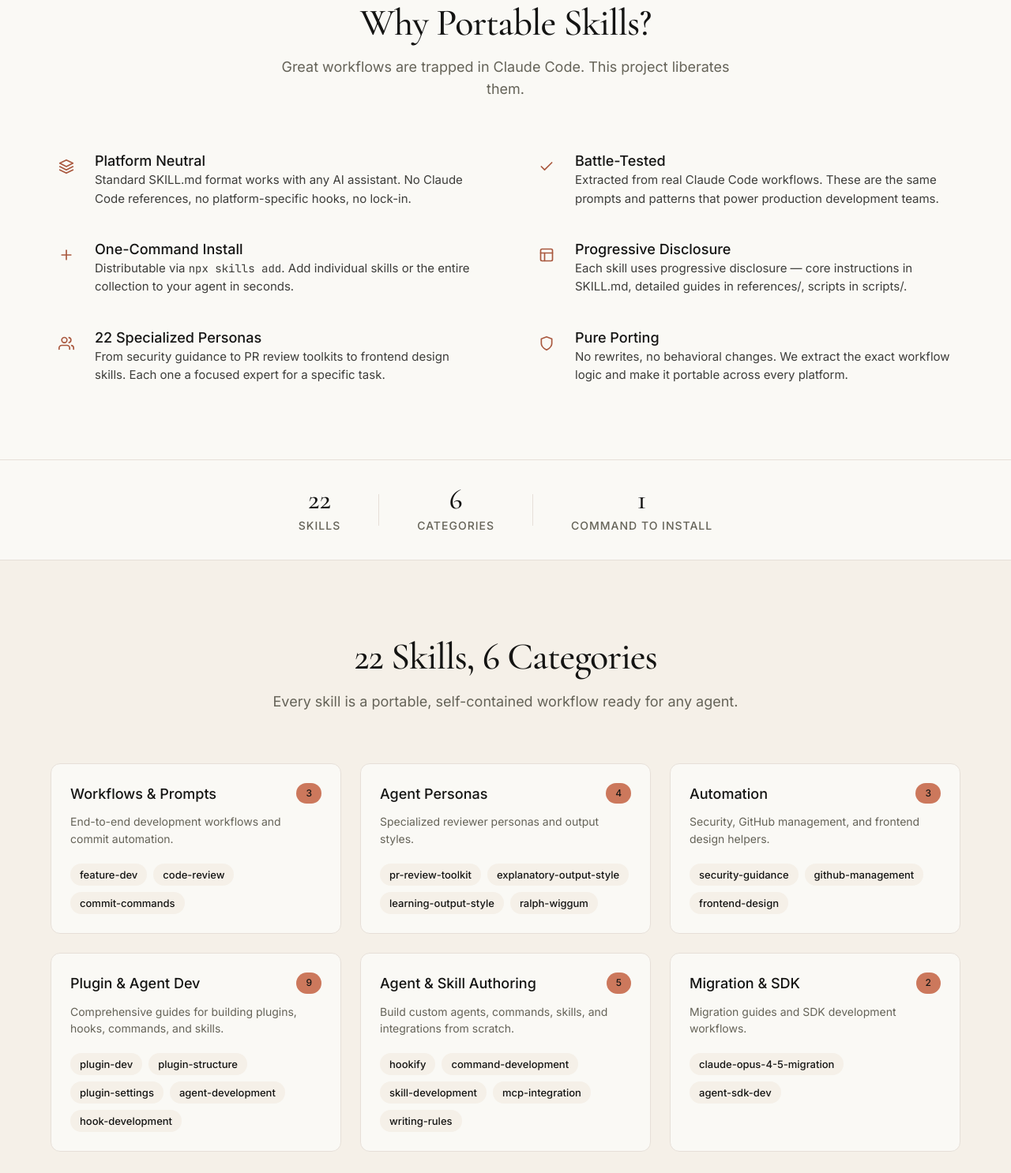
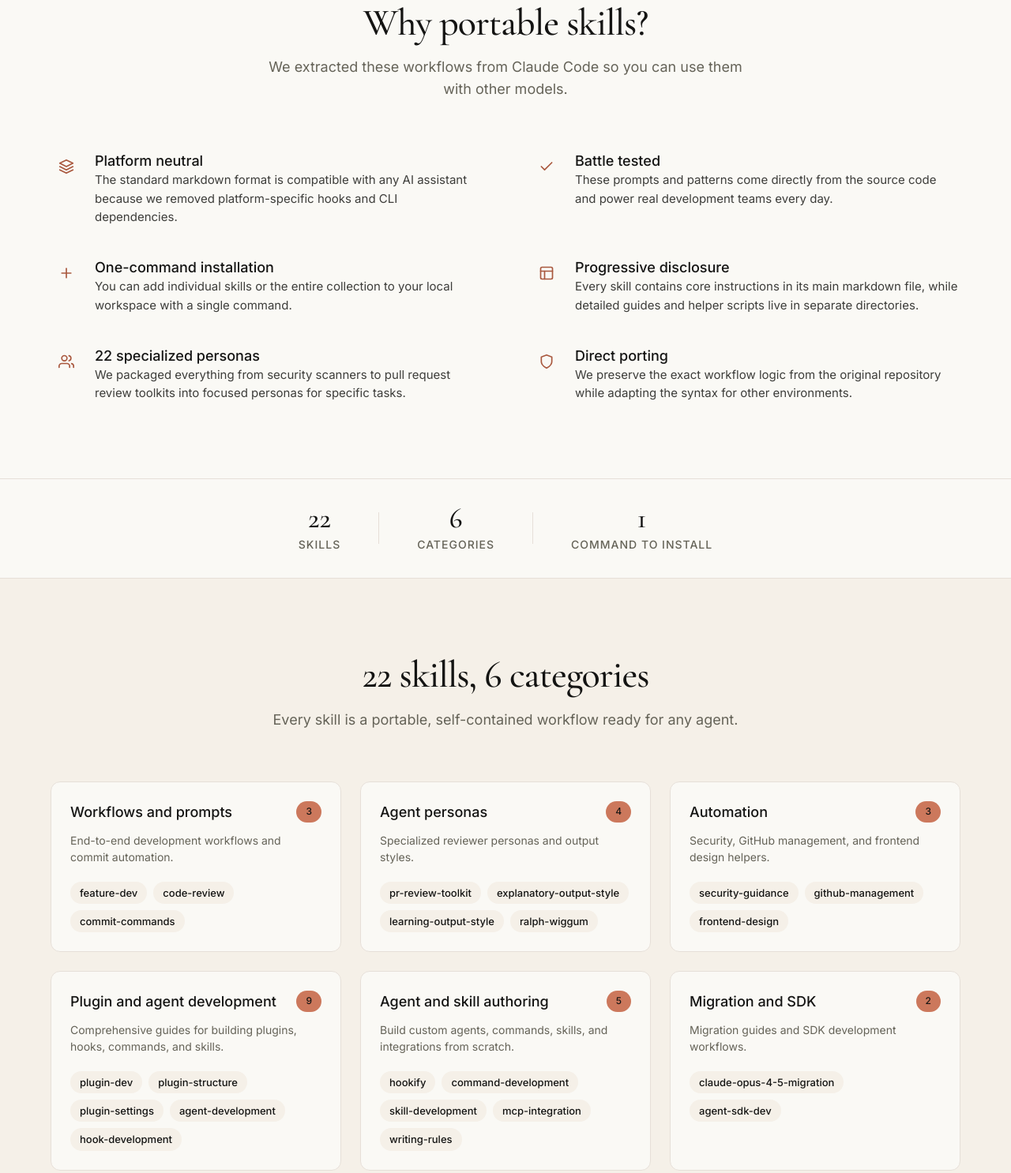
Before and after one commit to mhenke/claude-code-unplugged, a website: page docs/index.html in a window 1280 px wide. Shown: the part 824-2310 px from the top of the page at 79% size. Drawn offline with nearby package versions, Linux system fonts and the light colour scheme.

Commit message:
docs: humanize index.html landing page

```diff
--- a/docs/index.html
+++ b/docs/index.html
@@ -3,8 +3,8 @@
 <head>
   <meta charset="UTF-8">
   <meta name="viewport" content="width=device-width, initial-scale=1.0">
-  <title>Claude Code Unplugged — Portable Agent Skills</title>
-  <meta name="description" content="22 portable agent skills extracted from Claude Code. Use them anywhere — Cursor, Gemini CLI, Copilot, VS Code, and more.">
+  <title>Claude Code Unplugged: Portable Agent Skills</title>
+  <meta name="description" content="22 portable agent skills extracted from Claude Code. Use them anywhere, including Cursor, Gemini CLI, Copilot, and VS Code.">
   <link rel="preconnect" href="https://fonts.googleapis.com">
   <link rel="preconnect" href="https://fonts.gstatic.com" crossorigin>
   <link href="https://fonts.googleapis.com/css2?family=Cormorant+Garamond:wght@500&family=Inter:wght@400;500;600&family=JetBrains+Mono:wght@400&display=swap" rel="stylesheet">
@@ -1019,7 +1019,7 @@
     <div class="container hero-grid">
       <div class="hero-content">
         <h1 class="animate-in">Portable agent skills extracted from Claude Code</h1>
-        <p class="hero-subtitle animate-in delay-1">Use battle-tested workflows anywhere — Cursor, Gemini CLI, Copilot, VS Code, and more. No rewrites, no behavioral changes. Pure porting with platform neutrality.</p>
+        <p class="hero-subtitle animate-in delay-1">You can run these workflows in Cursor, Copilot, Gemini CLI, or VS Code without changing your codebase. We port the prompt logic directly to keep it platform neutral.</p>
         <div class="hero-buttons animate-in delay-2">
           <a href="#get-started" class="btn-primary">Get Started</a>
           <a href="https://github.com/mhenke/claude-code-unplugged" class="btn-secondary">View on GitHub</a>
@@ -1039,7 +1039,7 @@
 
 <span class="comment"># Feature development, code review, security guidance</span>
 <span class="comment"># PR review toolkit, plugin development, and more</span>
-<span class="comment"># — 22 skills, zero platform lock-in</span>
+<span class="comment"># 22 skills with no platform lock-in</span>
 
 <span class="command">$</span> <span class="keyword">ls</span> skills/
 feature-dev/          code-review/          commit-commands/
@@ -1058,8 +1058,8 @@ ralph-wiggum/</pre>
   <section class="features" id="features">
     <div class="container">
       <div class="section-header">
-        <h2 class="animate-in">Why Portable Skills?</h2>
-        <p class="animate-in delay-1">Great workflows are trapped in Claude Code. This project liberates them.</p>
+        <h2 class="animate-in">Why portable skills?</h2>
+        <p class="animate-in delay-1">We extracted these workflows from Claude Code so you can use them with other models.</p>
       </div>
       <div class="feature-list">
         <div class="feature-item animate-in delay-1">
@@ -1071,8 +1071,8 @@ ralph-wiggum/</pre>
             </svg>
           </div>
           <div class="feature-text">
-            <div class="title-md">Platform Neutral</div>
-            <p>Standard SKILL.md format works with any AI assistant. No Claude Code references, no platform-specific hooks, no lock-in.</p>
+            <div class="title-md">Platform neutral</div>
+            <p>The standard markdown format is compatible with any AI assistant because we removed platform-specific hooks and CLI dependencies.</p>
           </div>
         </div>
         <div class="feature-item animate-in delay-2">
@@ -1082,8 +1082,8 @@ ralph-wiggum/</pre>
             </svg>
           </div>
           <div class="feature-text">
-            <div class="title-md">Battle-Tested</div>
-            <p>Extracted from real Claude Code workflows. These are the same prompts and patterns that power production development teams.</p>
+            <div class="title-md">Battle tested</div>
+            <p>These prompts and patterns come directly from the source code and power real development teams every day.</p>
           </div>
         </div>
         <div class="feature-item animate-in delay-3">
@@ -1094,8 +1094,8 @@ ralph-wiggum/</pre>
             </svg>
           </div>
           <div class="feature-text">
-            <div class="title-md">One-Command Install</div>
-            <p>Distributable via <code class="code-font">npx skills add</code>. Add individual skills or the entire collection to your agent in seconds.</p>
+            <div class="title-md">One-command installation</div>
+            <p>You can add individual skills or the entire collection to your local workspace with a single command.</p>
           </div>
         </div>
         <div class="feature-item animate-in delay-1">
@@ -1107,8 +1107,8 @@ ralph-wiggum/</pre>
             </svg>
           </div>
           <div class="feature-text">
-            <div class="title-md">Progressive Disclosure</div>
-            <p>Each skill uses progressive disclosure — core instructions in SKILL.md, detailed guides in references/, scripts in scripts/.</p>
+            <div class="title-md">Progressive disclosure</div>
+            <p>Every skill contains core instructions in its main markdown file, while detailed guides and helper scripts live in separate directories.</p>
           </div>
         </div>
         <div class="feature-item animate-in delay-2">
@@ -1121,8 +1121,8 @@ ralph-wiggum/</pre>
             </svg>
           </div>
           <div class="feature-text">
-            <div class="title-md">22 Specialized Personas</div>
-            <p>From security guidance to PR review toolkits to frontend design skills. Each one a focused expert for a specific task.</p>
+            <div class="title-md">22 specialized personas</div>
+            <p>We packaged everything from security scanners to pull request review toolkits into focused personas for specific tasks.</p>
           </div>
         </div>
         <div class="feature-item animate-in delay-3">
@@ -1132,8 +1132,8 @@ ralph-wiggum/</pre>
             </svg>
           </div>
           <div class="feature-text">
-            <div class="title-md">Pure Porting</div>
-            <p>No rewrites, no behavioral changes. We extract the exact workflow logic and make it portable across every platform.</p>
+            <div class="title-md">Direct porting</div>
+            <p>We preserve the exact workflow logic from the original repository while adapting the syntax for other environments.</p>
           </div>
         </div>
       </div>
@@ -1166,13 +1166,13 @@ ralph-wiggum/</pre>
   <section class="categories" id="categories">
     <div class="container">
       <div class="section-header">
-        <h2 class="animate-in">22 Skills, 6 Categories</h2>
+        <h2 class="animate-in">22 skills, 6 categories</h2>
         <p class="animate-in delay-1">Every skill is a portable, self-contained workflow ready for any agent.</p>
       </div>
       <div class="category-grid">
         <div class="category-card animate-in delay-1">
           <div class="category-header">
-            <div class="title-md">Workflows & Prompts</div>
+            <div class="title-md">Workflows and prompts</div>
             <span class="category-count">3</span>
           </div>
           <p>End-to-end development workflows and commit automation.</p>
@@ -1184,7 +1184,7 @@ ralph-wiggum/</pre>
         </div>
         <div class="category-card animate-in delay-2">
           <div class="category-header">
-            <div class="title-md">Agent Personas</div>
+            <div class="title-md">Agent personas</div>
             <span class="category-count">4</span>
           </div>
           <p>Specialized reviewer personas and output styles.</p>
@@ -1209,7 +1209,7 @@ ralph-wiggum/</pre>
         </div>
         <div class="category-card animate-in delay-1">
           <div class="category-header">
-            <div class="title-md">Plugin & Agent Dev</div>
+            <div class="title-md">Plugin and agent development</div>
             <span class="category-count">9</span>
           </div>
           <p>Comprehensive guides for building plugins, hooks, commands, and skills.</p>
@@ -1223,7 +1223,7 @@ ralph-wiggum/</pre>
         </div>
         <div class="category-card animate-in delay-2">
           <div class="category-header">
-            <div class="title-md">Agent & Skill Authoring</div>
+            <div class="title-md">Agent and skill authoring</div>
             <span class="category-count">5</span>
           </div>
           <p>Build custom agents, commands, skills, and integrations from scratch.</p>
@@ -1237,7 +1237,7 @@ ralph-wiggum/</pre>
         </div>
         <div class="category-card animate-in delay-3">
           <div class="category-header">
-            <div class="title-md">Migration & SDK</div>
+            <div class="title-md">Migration and SDK</div>
             <span class="category-count">2</span>
           </div>
           <p>Migration guides and SDK development workflows.</p>
@@ -1254,9 +1254,9 @@ ralph-wiggum/</pre>
   <section class="code-showcase" id="code">
     <div class="container code-showcase-grid">
       <div class="code-showcase-content">
-        <h3 class="animate-in">Standard SKILL.md Format</h3>
-        <p class="animate-in delay-1">Every skill is a directory with a SKILL.md file. YAML frontmatter carries metadata. The body carries the instructions. Platform-neutral, human-readable, and version-controlled.</p>
-        <p class="animate-in delay-2">No proprietary formats. No lock-in. Just Markdown that any agent can read and any developer can edit.</p>
+        <h3 class="animate-in">Standard SKILL.md format</h3>
+        <p class="animate-in delay-1">Every skill lives in its own directory with a standard markdown file. YAML frontmatter handles the metadata, and the body contains the instructions. This format is readable by both humans and AI models.</p>
+        <p class="animate-in delay-2">Because there are no proprietary formats, you can run or edit these files in any editor.</p>
         <div class="animate-in delay-3" style="margin-top: 8px;">
           <a href="https://github.com/mhenke/claude-code-unplugged" class="btn-primary">Explore All Skills</a>
         </div>
@@ -1309,8 +1309,8 @@ ralph-wiggum/</pre>
   <!-- CTA Band -->
   <section class="cta-band" id="get-started">
     <div class="cta-inner">
-      <h2 class="animate-in">Get Started in Seconds</h2>
-      <p class="animate-in delay-1">Install the full collection with one command. Add individual skills to any agent. Break the platform lock-in.</p>
+      <h2 class="animate-in">Get started in seconds</h2>
+      <p class="animate-in delay-1">You can install the entire collection with one command, or copy individual skills directly into your workspace.</p>
       <div class="install-command animate-in delay-2">
         <span>npx skills add mhenke/claude-code-unplugged</span>
         <button id="copyBtn" aria-label="Copy command">
@@ -1320,7 +1320,7 @@ ralph-wiggum/</pre>
           </svg>
         </button>
       </div>
-      <p class="animate-in delay-2" style="color: var(--surface-dark); font-size: 14px; margin-top: 8px; opacity: 0.8;">Already installed? Update to the latest version:</p>
+      <p class="animate-in delay-2" style="color: var(--surface-dark); font-size: 14px; margin-top: 8px; opacity: 0.8;">If you already have it installed, you can update all skills by running:</p>
       <div class="install-command animate-in delay-3" style="margin-top: 4px;">
         <span>npx skills update</span>
         <button id="copyUpdateBtn" aria-label="Copy update command">
@@ -1347,7 +1347,7 @@ ralph-wiggum/</pre>
             </svg>
             <span class="footer-brand-text">Claude Code Unplugged</span>
           </div>
-          <p>22 portable agent skills extracted from Claude Code. Use them anywhere. No lock-in. No rewrites. Pure porting.</p>
+          <p>A collection of 22 portable agent skills extracted from Claude Code for Cursor, Copilot, Gemini, and other assistants.</p>
         </div>
         <div class="footer-column">
           <h3>Skills</h3>
@@ -1377,8 +1377,8 @@ ralph-wiggum/</pre>
         </div>
       </div>
       <div class="footer-bottom">
-        <span>Claude Code Unplugged — Portable agent skills for every platform.</span>
-        <span>Open source. No lock-in.</span>
+        <span>Claude Code Unplugged: Portable agent skills for every platform.</span>
+        <span>Open source software.</span>
       </div>
     </div>
   </footer>
```
